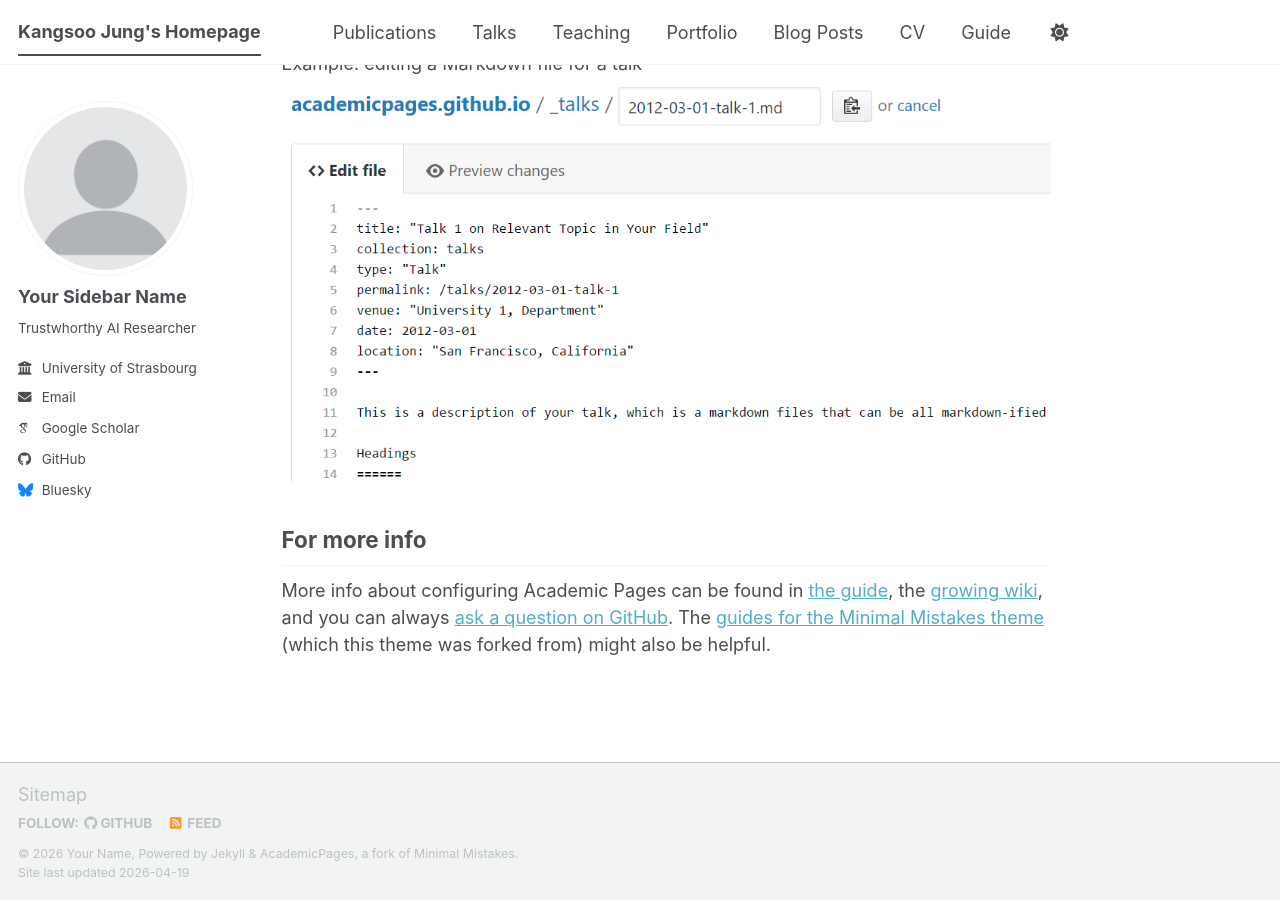
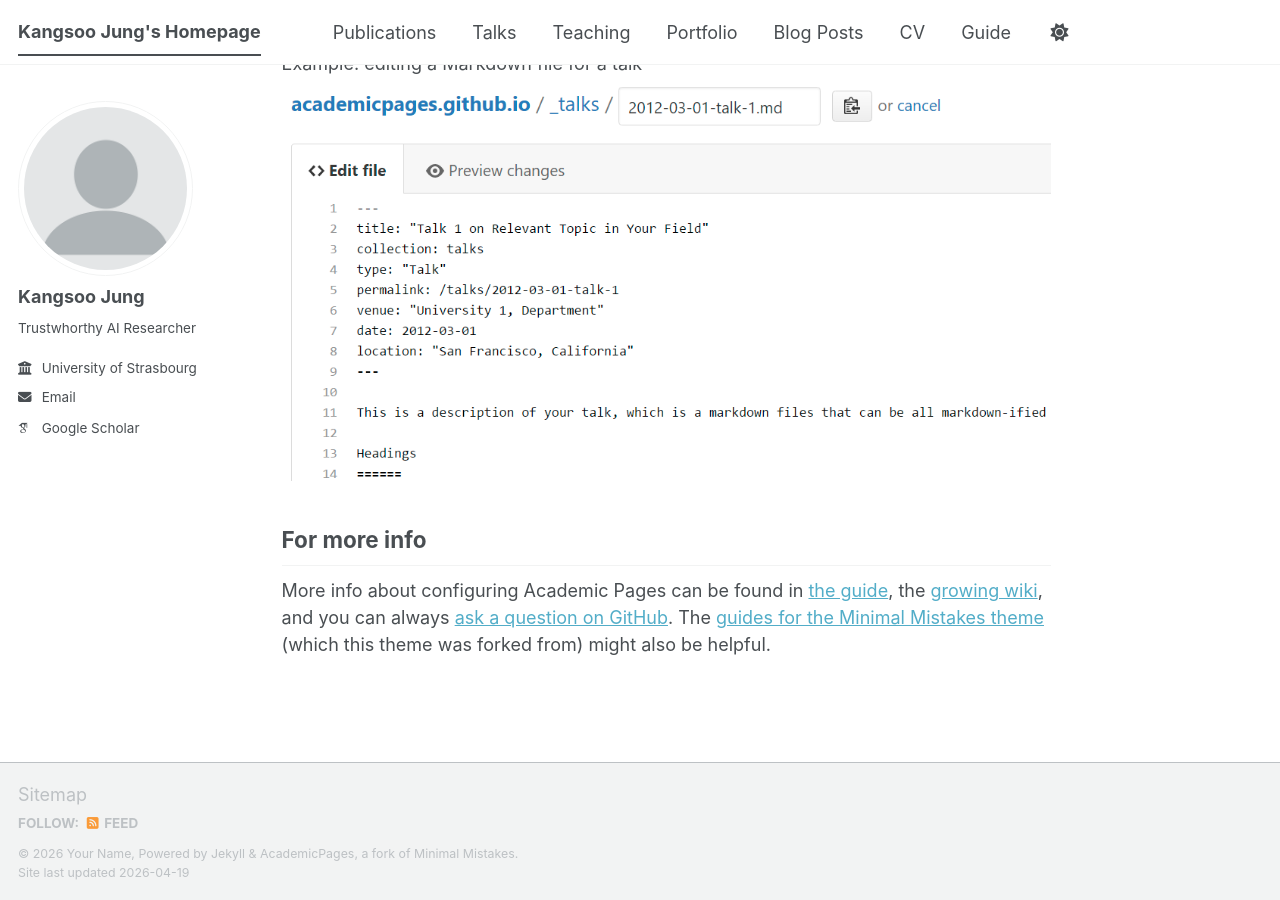
Before and after one commit to kangsoo-jung/kangsoo-jung.github.io, a Jekyll site: the page built from _pages/about.md, in a window 1280 px wide and 900 px high, scrolled down 2720 px. Built offline with Jekyll 4.4.1, drawn with Linux system fonts in a browser that asks for light colours; some web fonts are replaced; a script bundle is joined from its source files by our own code; library files that are not in the unit come from our copies; some of the changed lines change nothing that is shown.

Commit message:
Update _config.yml

```diff
--- a/_config.yml
+++ b/_config.yml
@@ -24,7 +24,7 @@
 author:
   # Biographic information
   avatar           : "profile.png"
-  name             : "Your Sidebar Name"
+  name             : "Kangsoo Jung"
   bio              : "Trustwhorthy AI Researcher"
   employer         : "University of Strasbourg"
   email            : "kangsoo.jung84@gmail.com"
@@ -33,40 +33,7 @@
   googlescholar    : "https://scholar.google.com/citations?user=v6NdDt8AAAAJ&hl=en"
 
 
-  # Repositories and software development
-  bitbucket        : # Username - Update with your username on the site
-  codepen          : # Username
-  dribbble         : # Username
-  github           : "academicpages"
-  kaggle           : # Username
-  stackoverflow    : # User number or user number and name (i.e., use "1" or "1/jeff-atwood")
 
-  # Social media
-  artstation       : # Username
-  bluesky          : "bsky.app" # Replace this with you Bluesky username
-  facebook         : # Username
-  flickr           : # Username
-  foursquare       : # Username
-  goodreads        : # Username
-  google_plus      : # Username
-  keybase          : # Username
-  instagram        : # Username
-  lastfm           : # Username
-  linkedin         : # Username
-  mastodon         : # URL
-  medium           : # URL
-  pinterest        : # Username
-  soundcloud       : # Username
-  steam            : # Username
-  telegram         : # URL
-  tumblr           : # Username
-  twitter          : # Username for X / Twitter
-  vine             : # Username
-  weibo            : # Username
-  wikipedia        : # Username
-  xing             : # Username
-  youtube          : # Username
-  zhihu            : # Username
 
 # Publication Category - The following the list of publication categories and their headings
 publication_category:
@@ -120,30 +87,6 @@
 bing_site_verification   :
 alexa_site_verification  :
 yandex_site_verification :
-
-
-# Social Sharing
-twitter:
-  username               : &twitter
-facebook:
-  username               :
-  app_id                 :
-  publisher              :
-og_image                 :  # Social media default site image
-og_description           :  # Social media default site image description
-# For specifying social profiles
-# - https://developers.google.com/structured-data/customize/social-profiles
-social:
-  type                   : # Person or Organization (defaults to Person)
-  name                   : # If the user or organization name differs from the site's name
-  links: # An array of links to social media profiles
-
-
-# Analytics
-analytics:
-  provider               :  "false" # false (default), "google", "google-universal", "google-analytics-4", "custom"
-  google:
-    tracking_id          :
 
 
 # Reading Files
```
